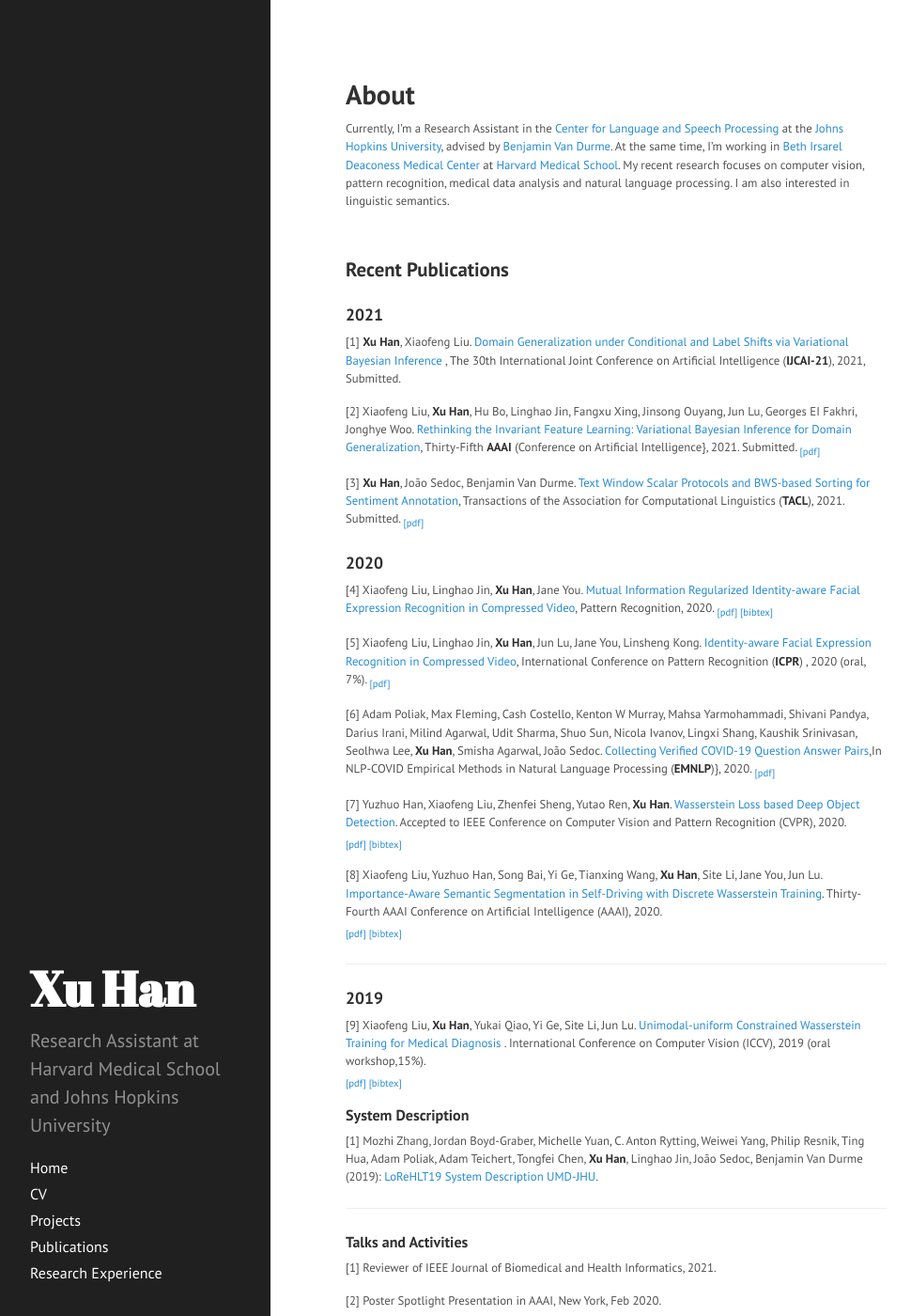
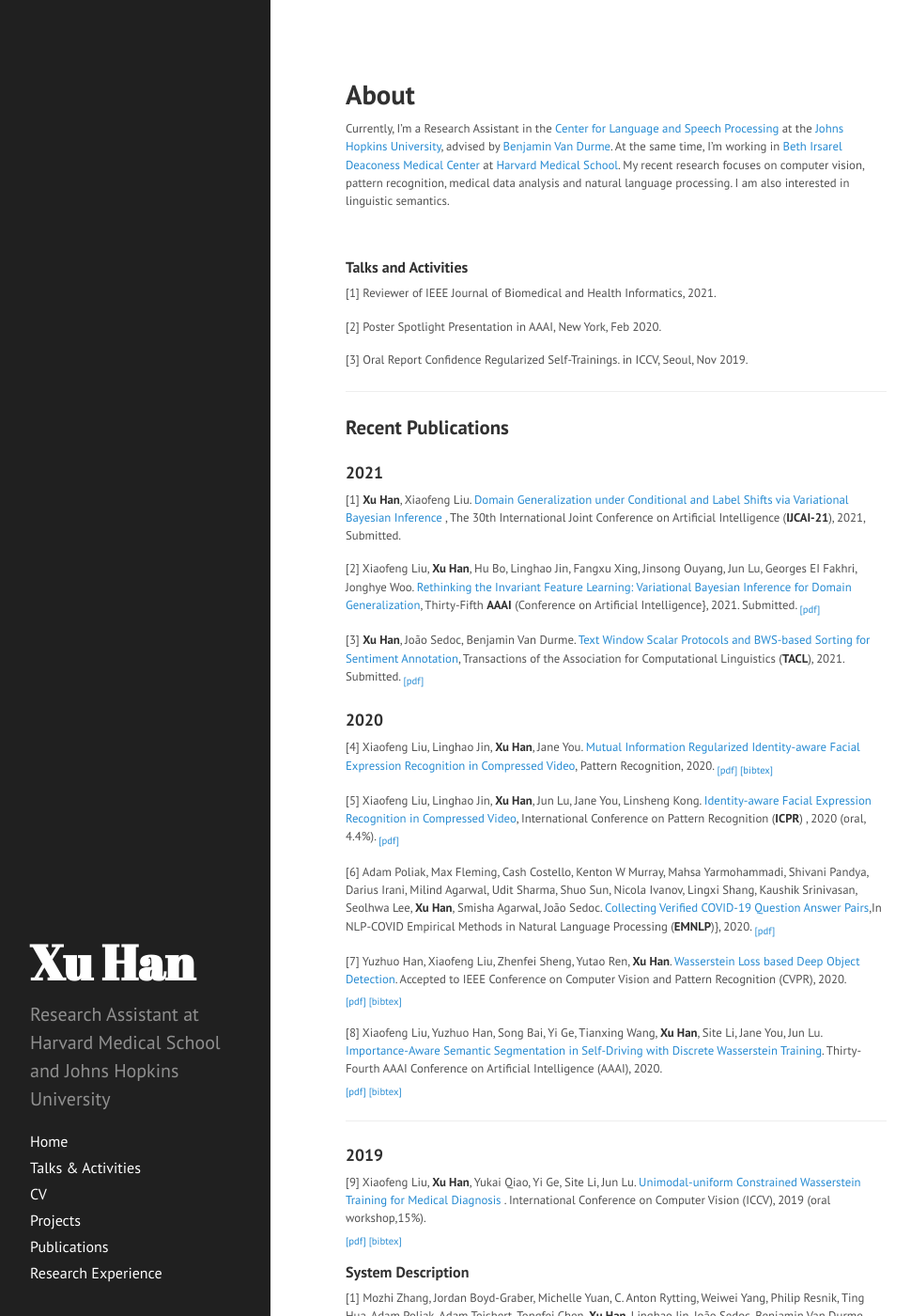
Before and after one commit to xuhanevans/xuhanevans.io, a Jekyll site: the page built from index.md, in a window 1280 px wide and 1400 px high. Shown: the whole window at 94% size, without its empty margins (0-970 px from the left). Built offline with Jekyll 4.4.1, drawn with Linux system fonts in a browser that asks for light colours; Markdown is read by kramdown in place of the engine named in the settings; some of the changed text lies outside the part shown.

Commit message:
add talks

```diff
--- /dev/null
+++ b/activities.md
@@ -0,0 +1,16 @@
+---
+layout: page
+title: Talks & Activities
+---
+### 2021
+
+[1] Reviewer of IEEE Journal of Biomedical and Health Informatics, 2021.
+
+
+### 2019 - 2020
+
+[2] Poster Spotlight Presentation in AAAI, New York, Feb 2020.
+
+[3] Oral Report Confidence Regularized Self-Trainings. in ICCV, Seoul, Nov 2019.
+
+<hr>
--- a/index.md
+++ b/index.md
@@ -13,6 +13,17 @@ Currently, I'm a Research Assistant in the [Center for Language and Speech Proce
 My recent research focuses on computer vision, pattern recognition, medical data analysis and natural language processing. I am also interested in linguistic semantics.
 
 <br>
+
+#### Talks and Activities
+
+[1] Reviewer of IEEE Journal of Biomedical and Health Informatics, 2021.
+
+[2] Poster Spotlight Presentation in AAAI, New York, Feb 2020.
+
+[3] Oral Report Confidence Regularized Self-Trainings. in ICCV, Seoul, Nov 2019.
+
+
+<hr>
 
 ## Recent Publications
 
@@ -34,7 +45,7 @@ Recognition in Compressed Video](https://arxiv.org/abs/2010.10637), Pattern Reco
 <sub> [[pdf]](https://arxiv.org/pdf/2010.10637.pdf) [[bibtex]](/bibtex/4.txt) </sub>
 
 [5] Xiaofeng Liu, Linghao Jin, **Xu Han**, Jun Lu, Jane You, Linsheng Kong. [Identity-aware Facial Expression
-Recognition in Compressed Video](https://arxiv.org/abs/2101.00317), International Conference on Pattern Recognition (**ICPR**) , 2020 (oral, 7%).
+Recognition in Compressed Video](https://arxiv.org/abs/2101.00317), International Conference on Pattern Recognition (**ICPR**) , 2020 (oral, 4.4%).
 <sub> [[pdf]](https://arxiv.org/pdf/2101.00317.pdf) </sub>
 
 [6] Adam Poliak, Max Fleming, Cash Costello, Kenton W Murray, Mahsa Yarmohammadi, Shivani Pandya, Darius Irani, Milind Agarwal, Udit Sharma, Shuo Sun, Nicola Ivanov, Lingxi Shang, Kaushik Srinivasan, Seolhwa Lee, **Xu Han**, Smisha Agarwal, João Sedoc. [Collecting Verified COVID-19 Question Answer Pairs](https://openreview.net/forum?id=0X9O6VcYe_),In NLP-COVID Empirical Methods in Natural Language Processing (**EMNLP**)}, 2020.
@@ -64,15 +75,5 @@ Thirty-Fourth AAAI Conference on Artificial Intelligence (AAAI), 2020.<br />
 
 <hr>
 
-#### Talks and Activities
-
-[1] Reviewer of IEEE Journal of Biomedical and Health Informatics, 2021.
-
-[2] Poster Spotlight Presentation in AAAI, New York, Feb 2020.
-
-[3] Oral Report Confidence Regularized Self-Trainings. in ICCV, Seoul, Nov 2019.
-
-
-<hr>
 #### Contact me
 [{{ site.author.mail }}](mailto:{{site.author.mail}})
```
Also changed, not shown: publications.md (+1 -1 lines).
